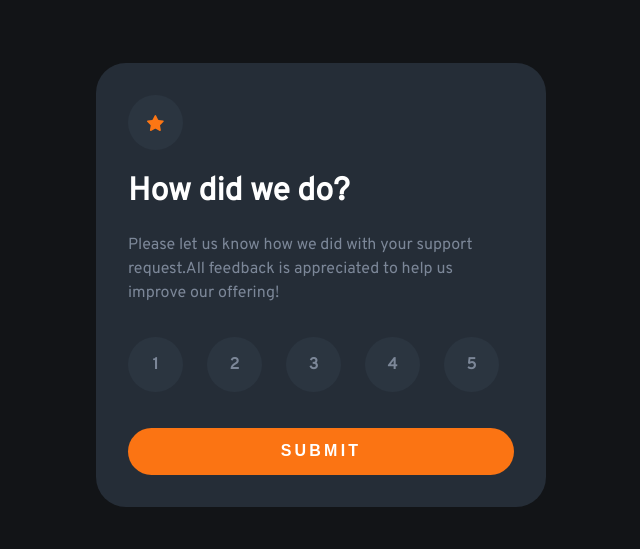
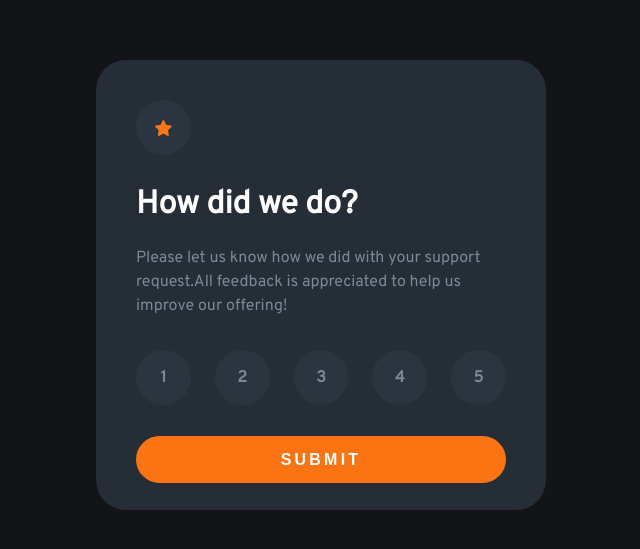
Before and after one commit to Hector56k/component-rating, a plain HTML site: page index.html in a window 1280 px wide. Shown: the part 115-664 px from the top of the page, without its empty margins (319-959 px from the left). Drawn offline with Linux system fonts and the light colour scheme.

Commit message:
fix: rating-card styles

```diff
--- a/index.html
+++ b/index.html
@@ -12,11 +12,14 @@
   </head>
   <body>
     <div class="wrapper">
-      <div class="icon"><img src="assets/icon-star.svg" alt="icon-star" /></div>
+      <div class="rating-card">
+        <div class="icon">
+          <img src="assets/icon-star.svg" alt="icon-star" />
+        </div>
         <h1>How did we do?</h1>
         <p>
-        Please let us know how we did with your support request.All feedback is
-        appreciated to help us improve our offering!
+          Please let us know how we did with your support request.All feedback
+          is appreciated to help us improve our offering!
         </p>
         <ol>
           <li class="icon">1</li>
@@ -25,7 +28,8 @@
           <li class="icon">4</li>
           <li class="icon">5</li>
         </ol>
-      <button class="btn-submit">submit</button>
+        <button>submit</button>
+      </div>
     </div>
 
     <script src="script.js"></script>
--- a/styles.css
+++ b/styles.css
@@ -50,7 +50,6 @@ body {
 p {
   color: var(--medium-grey);
   line-height: 1.5rem;
-  margin-bottom: 2rem;
 }
 
 ol {
@@ -68,12 +67,14 @@ button {
 
 .wrapper {
   width: 450px;
-  padding: 2rem;
+  height: 450px;
+  padding: 40px 40px;
   background-color: var(--dark-blue);
   color: var(--white);
   border-radius: 30px;
 }
 
+/*Rating card styles*/
 .icon {
   display: flex;
   justify-content: center;
@@ -83,11 +84,13 @@ button {
   border-radius: 50%;
   background-color: var(--dark-blue-alt);
 }
-
-.btn-submit {
+.rating-card > p {
+  margin-bottom: 2rem;
+}
+.rating-card > button {
   padding: 0.9rem;
   width: 100%;
-  margin-top: 20px;
+  margin-top: 15px;
   border: none;
   border-radius: 50px;
   background-color: var(--orange);
@@ -96,3 +99,6 @@ button {
   font-size: 1rem;
   letter-spacing: 0.2rem;
 }
+.rating-card > div:first-child {
+  margin-bottom: 30px;
+}
```
Lines whose indentation alone changed are shown as unchanged.
